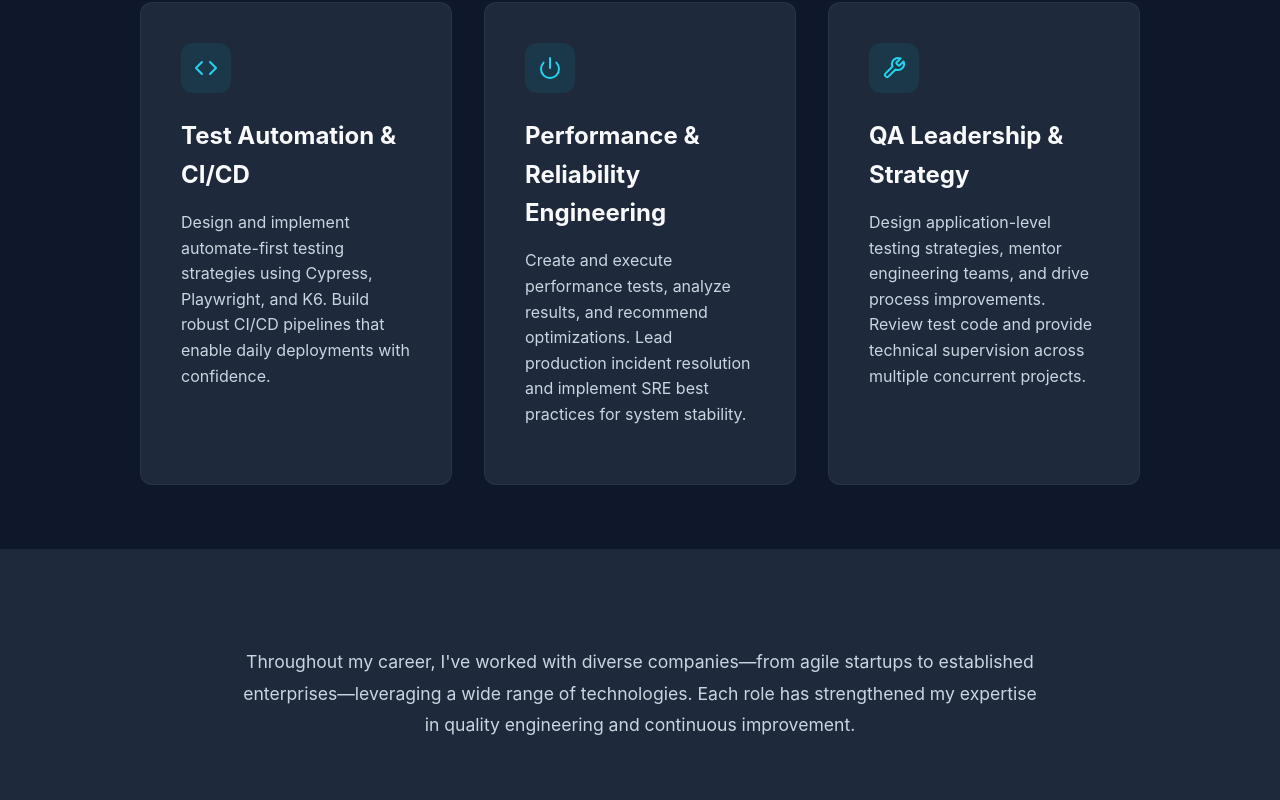
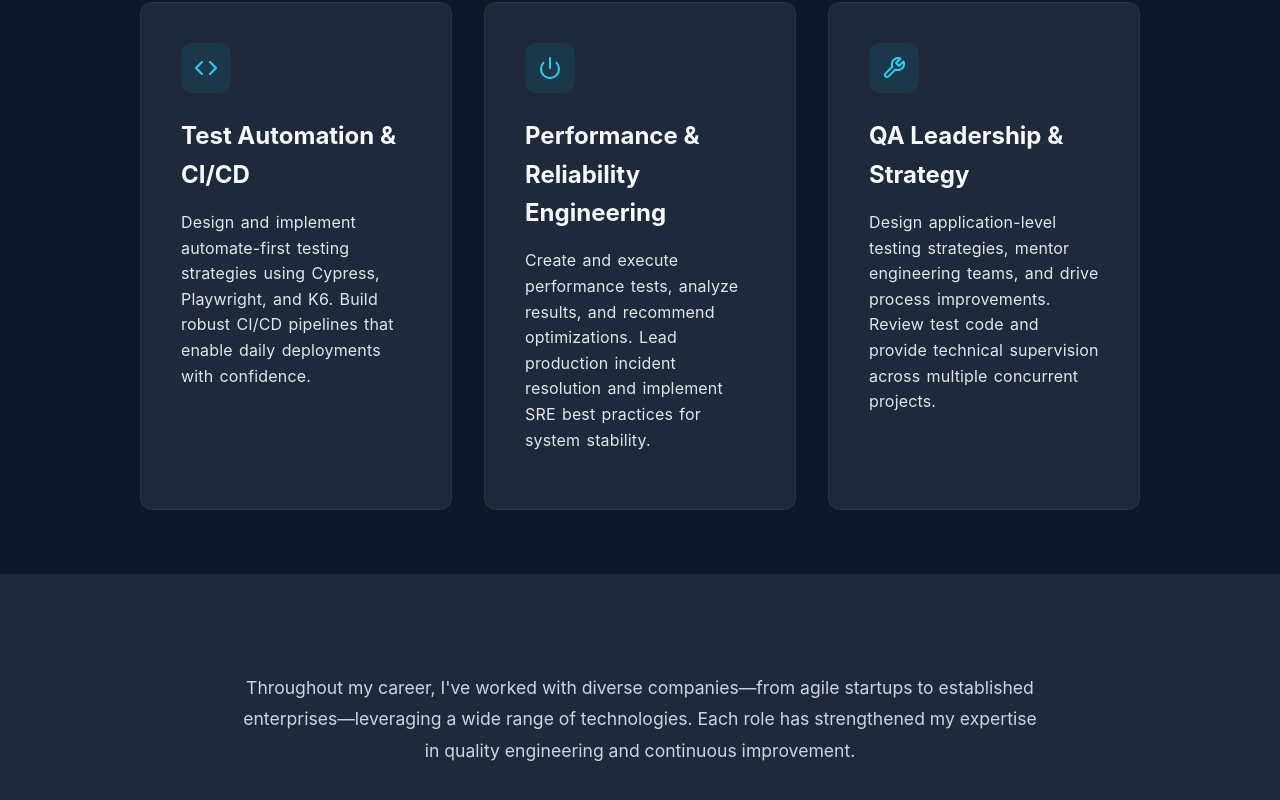
Before and after one commit to abelan2025/AaronB, a React (Vite) app: page / in a window 1280 px wide. Shown: the part 1820-2620 px from the top of the page. Built offline with nearby package versions, Linux system fonts and the light colour scheme.

Commit message:
Update Services.css

```diff
--- a/src/styles/Services.css
+++ b/src/styles/Services.css
@@ -69,7 +69,10 @@
 }
 
 .service-description {
-    color: var(--text-secondary);
+    color: var(--text-primary);
     font-size: 1rem;
     line-height: 1.6;
+    opacity: 0.9;
+    word-spacing: 0.1em;
+    letter-spacing: 0.01em;
 }
```
